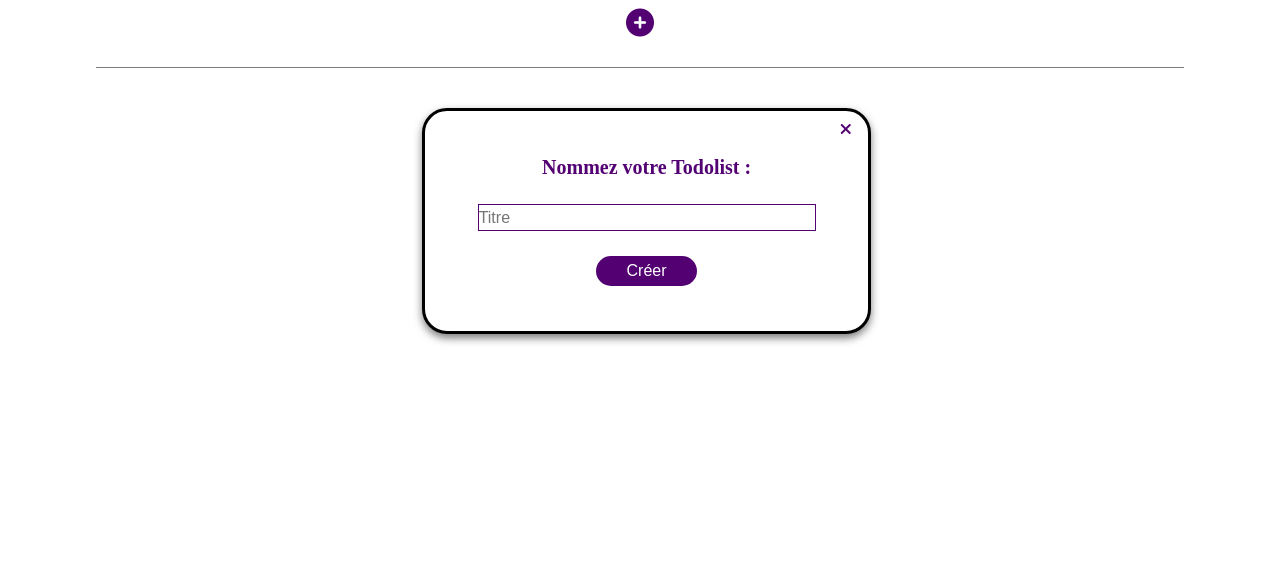
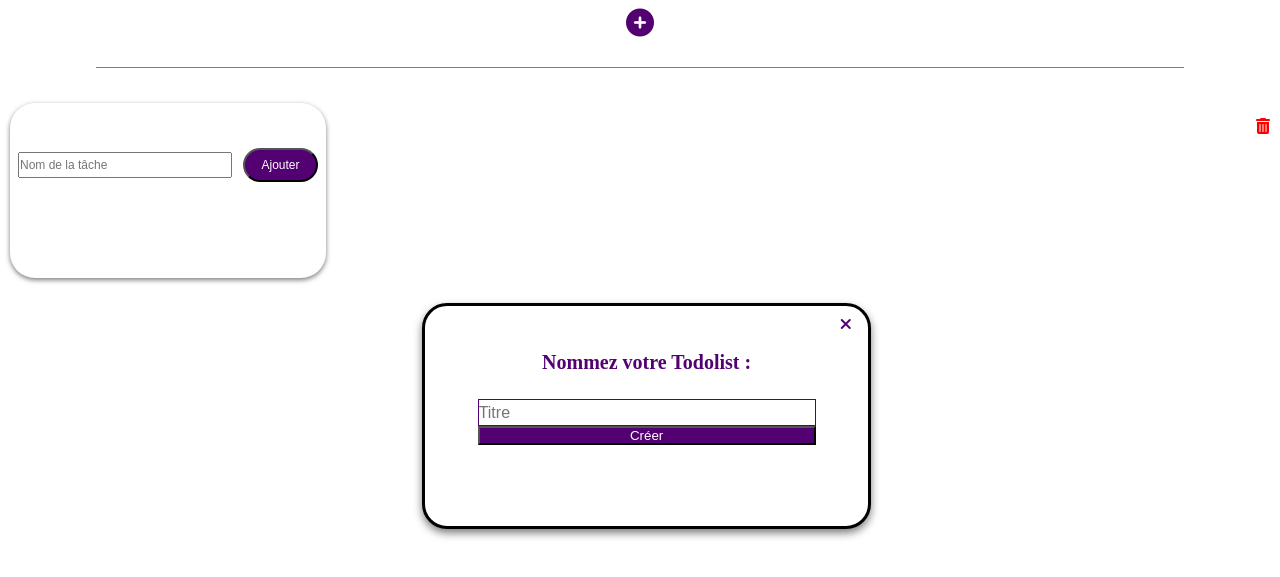
Before and after one commit to audreyluquet/todolist, a plain HTML site: page index.html in a window 1280 px wide. Both pictures are taken after a click on the button "Créer". Shown: the part 163-740 px from the top of the page. Drawn offline with nearby package versions, Linux system fonts and the light colour scheme; files that its build step writes are made by us from their sources.

Commit message:
dbt mise en place add todolist

```diff
--- a/assets/css/style.scss
+++ b/assets/css/style.scss
@@ -2,7 +2,6 @@
 
 //Colors
 $bg_light: #FDFDFD;
-$bg_dark: #161616;
 $txt_black: #000000;
 $txt_white: #FFFFFF;
 $border: #7C7C7C;
@@ -101,8 +100,6 @@ dialog {
             min-width: 65px;
             height: 30px;
             align-self: center;
-            color: $txt_white;
-            background-color: $main_color;
             font-size: $title_todo;
             border: none;
             border-radius: $round;
@@ -114,7 +111,14 @@ dialog {
     background-color: $main_color;
     opacity: 0.5;
 }
-
+.not-required {
+    color: $txt_black;
+    background-color: $border;
+}
+.required {
+    color: $txt_white;
+    background-color: $main_color;
+}
 
 //*** SECTION ADD LIST ***//
 .heroheader {
@@ -160,6 +164,13 @@ article {
     box-shadow: 0px 2px 5px $border;
     margin: 10px;
     padding : 15px 8px 10px 8px;
+    & .fa-trash-can {
+        position: absolute;
+        right: 10px;
+        font-size: $title_todo;
+        color: red;
+        // margin: 5px;
+    }
     & h3 {
         width: 100%;
         height: 20px;
@@ -175,11 +186,6 @@ article {
         }
         & #modiftitle {
             font-size: $title_todo;
-            margin: 5px;
-        }
-        & .fa-trash-can {
-            font-size: $title_todo;
-            color: red;
             margin: 5px;
         }
     }
--- a/assets/js/app.js
+++ b/assets/js/app.js
@@ -1,4 +1,4 @@
-/** Modal **/
+/** Open / Close Modal **/
 const dialog = document.querySelector("dialog")
 const showDialog = document.getElementById("openModal")
 const closeDialog = document.getElementById("close")
@@ -9,3 +9,44 @@ showDialog.addEventListener("click", () => {
 closeDialog.addEventListener("click", () => {
    dialog.close()
 })
+
+/** Vérif Form **/
+const titleTodo = document.getElementById("titleTodo")
+const addList = document.getElementById("addList")
+
+addList.disabled = true // btn non clic
+
+// si input = required
+if (titleTodo) {
+   //btn click
+   addList.disabled = false
+   addList.classList.remove("not-required")
+   addList.classList.add("required")
+   addList.style.cursor = "pointer"
+}
+
+addList.addEventListener("click", () => {
+   createList()
+})
+
+/** Create Todolist **/
+const toDoList = document.getElementById("todoList")
+
+let tabList = []
+// boucle où et comment ??
+
+function createList() {
+   toDoList.innerHTML = `
+    <article id="${tabList.id}">
+        <i class="fa-solid fa-trash-can"></i>
+        <h3>${titleTodo.value}</h3>
+        <form>
+            <input type="text" placeholder="Nom de la tâche" required>
+            <button id="addtask">Ajouter</button>
+        </form>
+        <ul>
+            <!-- vide de base -->
+        </ul>
+    </article>
+  `
+}
--- a/index.html
+++ b/index.html
@@ -30,7 +30,7 @@
             <i id="openModal" class="fa-solid fa-circle-plus"></i>
          </section>
 
-         <section id="todolist" class="todolist">
+         <section id="todoList" class="todolist">
             <!-- contenu ajouté via JS -->
          </section>
       </main>
@@ -39,8 +39,8 @@
          <i id="close" class="fa-solid fa-xmark"></i>
          <p class="txtmodal">Nommez votre Todolist :</p>
          <form>
-            <input class="titletodo" type="text" placeholder="Titre" required autofocus />
-            <input type="button" id="addlist" value="Créer" />
+            <input id="titleTodo" class="titletodo" type="text" placeholder="Titre" required autofocus />
+            <input type="button" id="addList" class="not-required" value="Créer" />
          </form>
       </dialog>
 
```
